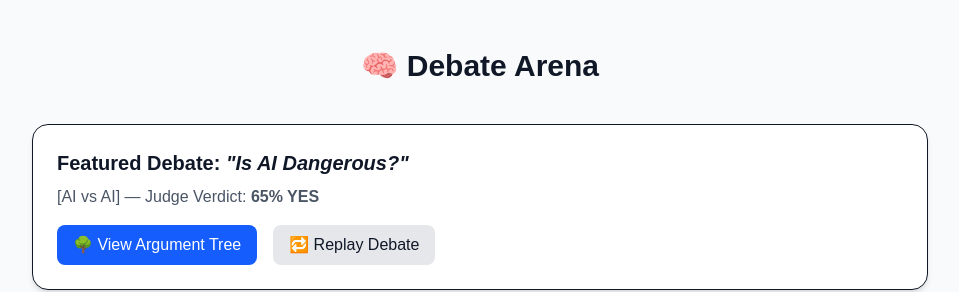
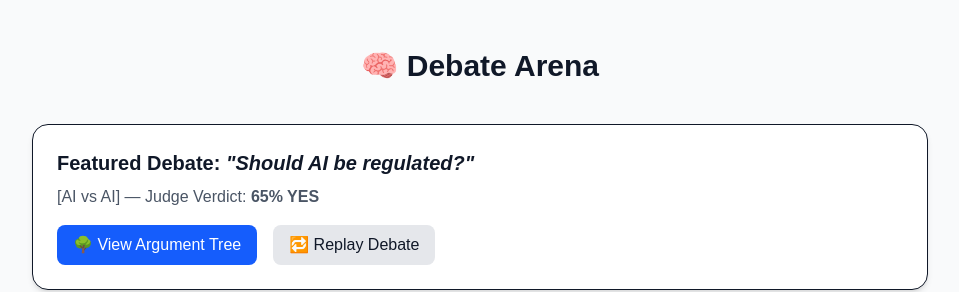
Before and after one commit to williamgki/debate-arena, a Next.js app: page / in a window 1280 px wide. Shown: the top 292 px of the page, without its empty margins (160-1119 px from the left). Built offline with nearby package versions, Linux system fonts and the light colour scheme.

Commit message:
Fix: escape JSX quotes for Vercel build

```diff
--- a/src/app/page.tsx
+++ b/src/app/page.tsx
@@ -15,7 +15,7 @@ export default function HomePage() {
         {/* Featured Debate Card */}
         <div className="bg-white p-6 rounded-2xl shadow-md border">
           <h2 className="text-xl font-semibold mb-2">
-            Featured Debate: <span className="italic">"Is AI Dangerous?"</span>
+            Featured Debate: <span className="italic">&quot;Should AI be regulated?&quot;</span>
           </h2>
           <p className="mb-4 text-gray-600">
             [AI vs AI] — Judge Verdict: <strong>65% YES</strong>
```
Also changed, not shown: src/app/debate/session/page.tsx (line endings or trailing spaces).
